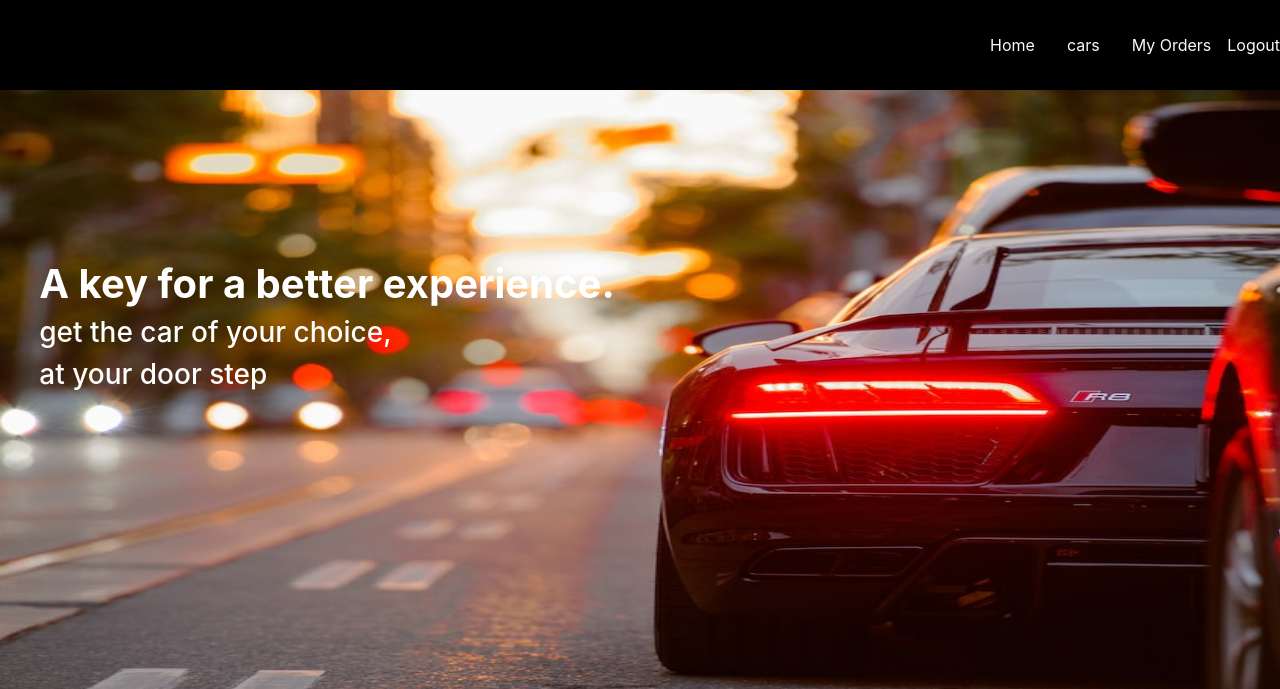
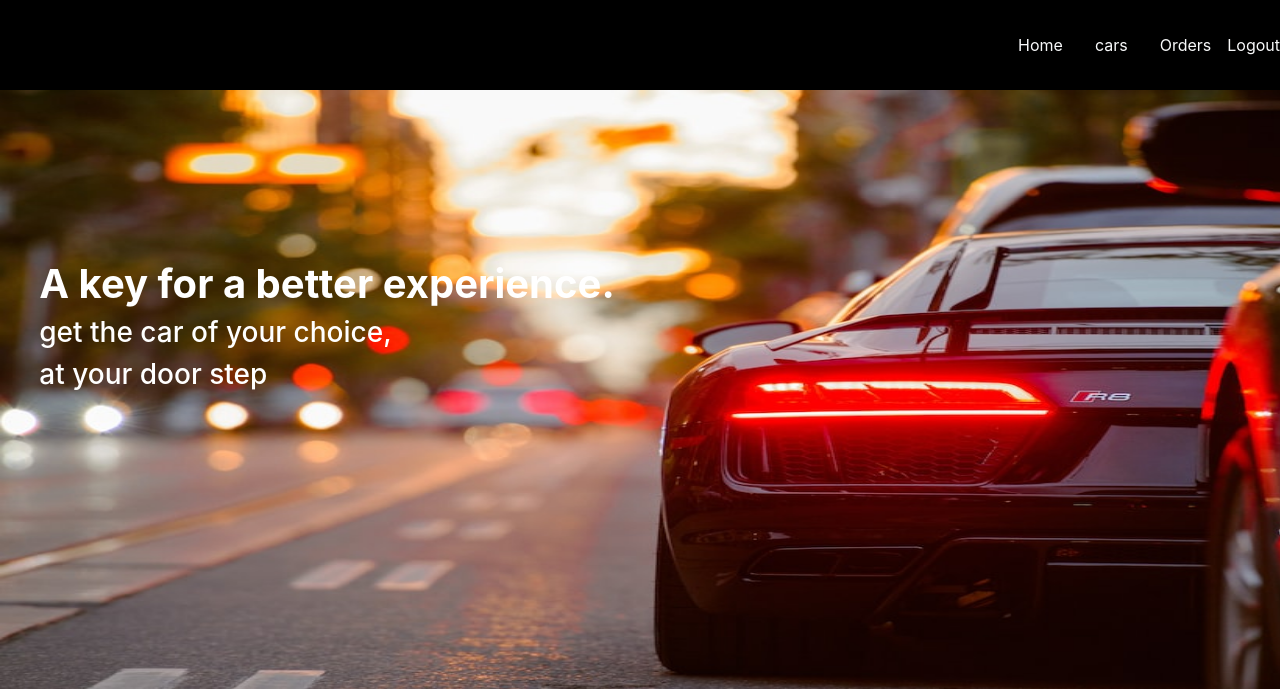
Before and after one commit to SarigaDas/Euro_Cars, a Django app: page /agency/adminhome in a window 1280 px wide; the page is wider, and only the part inside the window is pictured. Shown: the top 689 px of that part. Run offline with Django 4.2, Linux system fonts and the light colour scheme; some libraries are stand-ins or nearby versions.

Commit message:
Update navbar1.html

```diff
--- a/agency/templates/navbar1.html
+++ b/agency/templates/navbar1.html
@@ -56,9 +56,8 @@
       <nav class="nav justify-content-end">
         <a class="nav-link text-light" href="">Home</a>
         <a class="nav-link text-light" href="{% url 'carlist' %}">cars
-          <!-- <span class="badge bg-danger">{{count}}</span> -->
         </a>
-        <a class="nav-link text-light" href="">My Orders</a>
+        <a class="nav-link text-light" href="">Orders</a>
         <a href="{% url 'logout' %}" class="nav link text-light">Logout</a>
       </nav>
 
```
